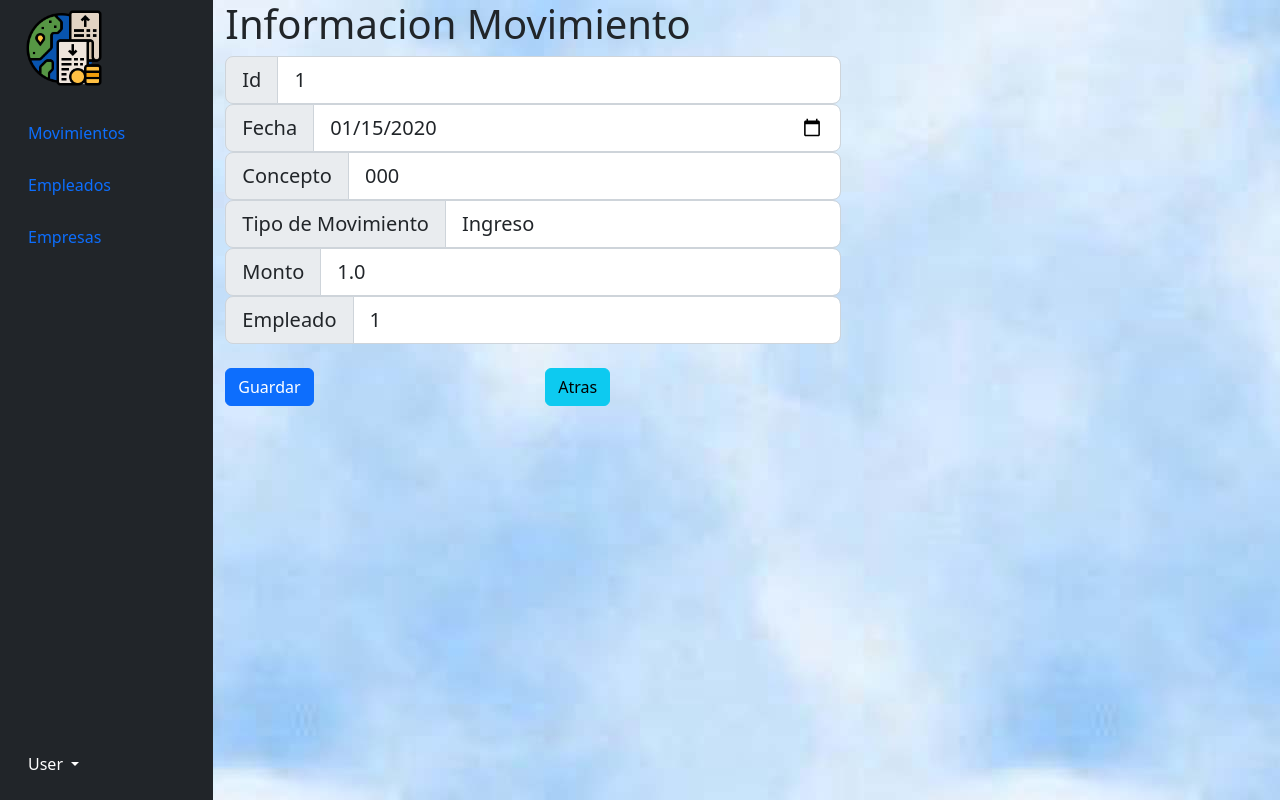
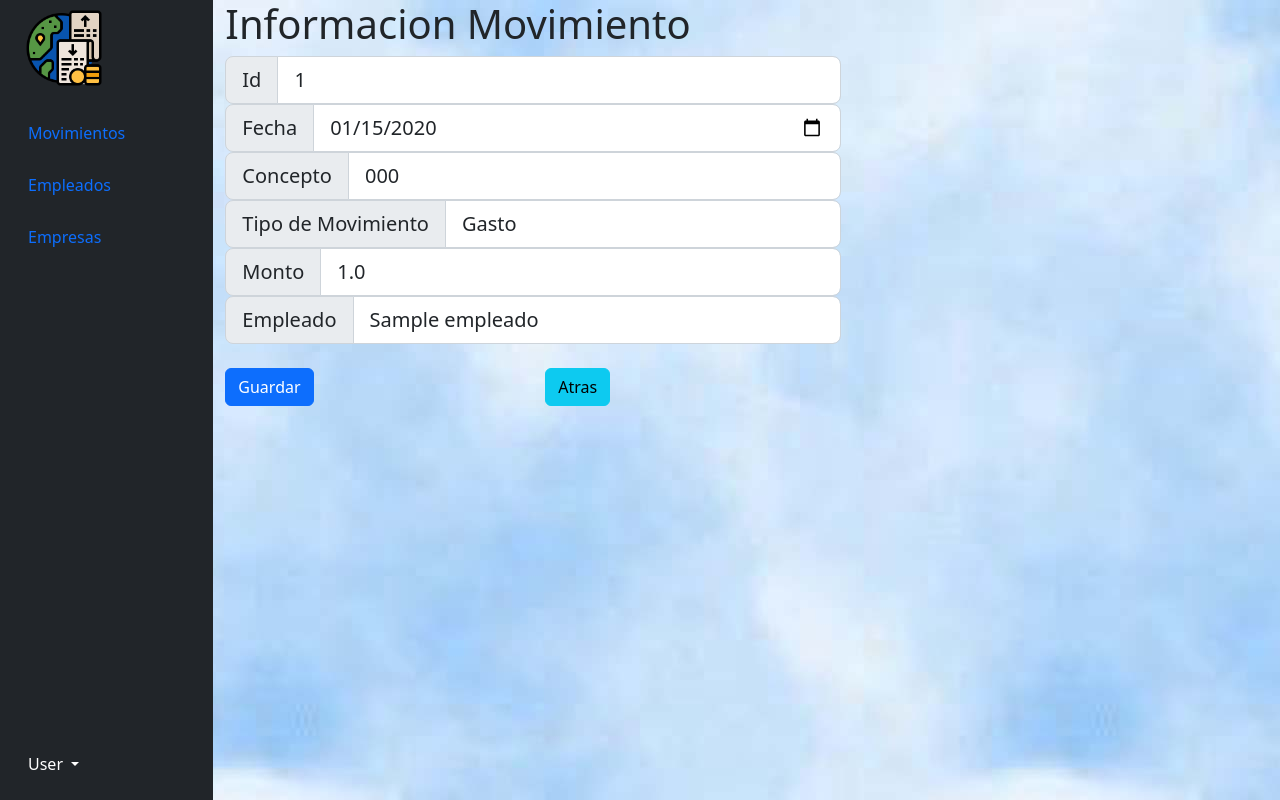
Before and after one commit to creativemindsmintic/app, a Spring Boot app: page /editarMovimiento/1 in a window 1280 px wide; the page is wider, and only the part inside the window is pictured. Run offline with Spring Boot 4, Linux system fonts and the light colour scheme; the visitor is signed in with stand-in values (Sample User, id 1); tables that the repository leaves empty hold one stand-in row (values such as "Sample post"); some of the project's set-up classes (security, data sources, template engines, error pages and the like) are left out, and stand-ins take their place.

Commit message:
Corrección editar empleado y movimiento

```diff
--- a/src/main/java/com/creativeminds/app/controller/AppController.java
+++ b/src/main/java/com/creativeminds/app/controller/AppController.java
@@ -106,9 +106,11 @@ public class AppController {
     }
     @GetMapping("/editarEmpleado/{id}")
     public String editarEmpleado(Model model, @PathVariable Integer id, @ModelAttribute("mensaje") String mensaje){
+        List<Empresa> listaEmpresas = empresaService.getAllEmpresas();
         //Buscar empleado a editar
         Empleado empleadoEditar = empleadoService.getEmpleadoByID(id);
         model.addAttribute("empleadoEditado",empleadoEditar);
+        model.addAttribute("ListaEmpresas",listaEmpresas);
 
         return "editarEmpleado";
     }
--- a/src/main/resources/templates/editarEmpleado.html
+++ b/src/main/resources/templates/editarEmpleado.html
@@ -45,6 +45,10 @@
                 <div class="col">
                     <form th:action="@{/guardarEmpleado}" th:object="${empleadoEditado}" method="post">
                         <div class="input-group input-group-lg">
+                            <span class="input-group-text">Id</span>
+                            <input readonly type="text" th:field="*{id}" class="form-control" aria-label="Sizing example input" aria-describedby="inputGroup-sizing-lg" required="required">
+                        </div>
+                        <div class="input-group input-group-lg">
                             <span class="input-group-text">Nombre Empleado</span>
                             <input type="text" th:field="*{nombre}" class="form-control" aria-label="Sizing example input" aria-describedby="inputGroup-sizing-lg" required="required">
                         </div>
@@ -66,7 +70,7 @@
                         <div class="input-group input-group-lg">
                             <span class="input-group-text" >Empresa</span>
                             <select th:field="*{empresa}" class="form-control" aria-label="Sizing example input" aria-describedby="inputGroup-sizing-lg" required="required">
-                                <option th:each="empresa : ${ListaEmpresas}" th:value="${empresa.id}" th:text="${empresa.nombre}">  </option>
+                                <option th:each="tmp_empresa : ${ListaEmpresas}" th:value="${tmp_empresa.id}" th:text="${tmp_empresa.nombre}" th:selected="${tmp_empresa.id}==*{empresa}">  </option>
                             </select>
                         </div>
                         <br>
--- a/src/main/resources/templates/editarMovimiento.html
+++ b/src/main/resources/templates/editarMovimiento.html
@@ -59,8 +59,8 @@
                         <div class="input-group input-group-lg">
                             <span class="input-group-text" >Tipo de Movimiento</span>
                             <select th:field="*{tipo_movi}" class="form-control" aria-label="Sizing example input" aria-describedby="inputGroup-sizing-lg" required="required">
-                                <option value="positivo">Ingreso</option>
-                                <option value="negativo">Gasto</option>
+                                <option value="Ingreso">Ingreso</option>
+                                <option value="Egreso">Gasto</option>
                             </select>
                         </div>
                         <div class="input-group input-group-lg">
@@ -68,8 +68,10 @@
                             <input type="text" th:field="*{monto}" class="form-control" aria-label="Sizing example input" aria-describedby="inputGroup-sizing-lg" required="required">
                         </div>
                         <div class="input-group input-group-lg">
-                            <span class="input-group-text">Empleado</span>
-                            <input readonly type="text" th:field="*{empleado.id}" class="form-control" aria-label="Sizing example input" aria-describedby="inputGroup-sizing-lg" required="required">
+                            <span class="input-group-text" >Empleado</span>
+                            <select th:field="*{empleado}" class="form-control" aria-label="Sizing example input" aria-describedby="inputGroup-sizing-lg" required="required">
+                                <option th:each="tmp_empleado : ${emplelist}" th:value="${tmp_empleado.id}" th:text="${tmp_empleado.nombre}" th:selected="${tmp_empleado.id}==*{empleado}">  </option>
+                            </select>
                         </div>
                         <br>
                         <div class="row">
```
